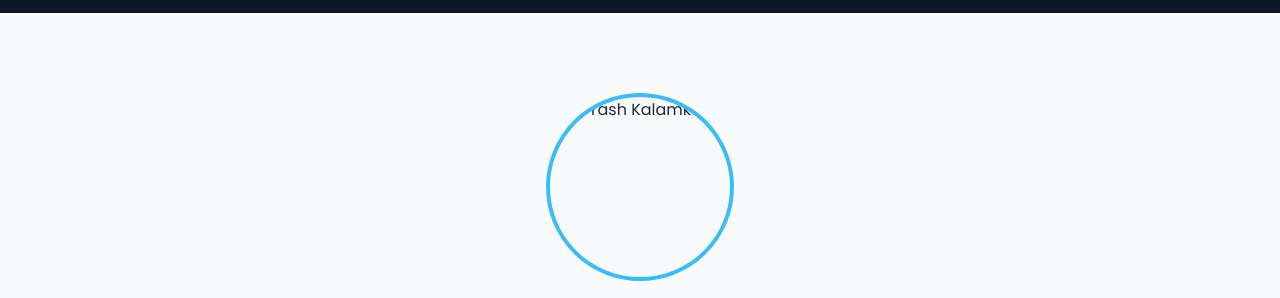
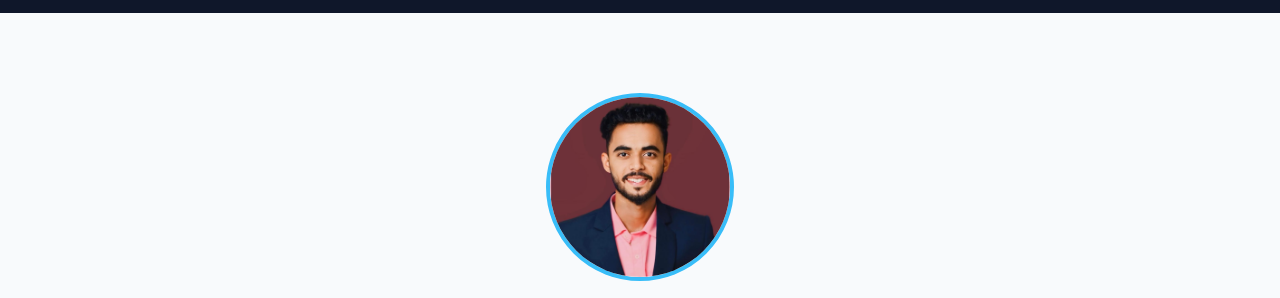
Before and after one commit to Yash-cpu-prog/portfolio-website, a plain HTML site: page index.html in a window 1280 px wide. Shown: the part 76-374 px from the top of the page. Drawn offline with nearby package versions, Linux system fonts and the light colour scheme.

Commit message:
updated portfolio website

```diff
--- a/index.html
+++ b/index.html
@@ -35,7 +35,7 @@
     <!-- Home -->
     <section id="home" class="page">
       <div class="home-content">
-        <img src="Profile.jpg" alt="Yash Kalamkar" class="profile-img" />
+        <img src="Profile.jpg.jpg" alt="Yash Kalamkar" class="profile-img" />
         <h1>Hi, I'm <span>Yash Kalamkar</span></h1>
         <p>Full Stack Developer | MERN Stack | OpenAI Integrations</p>
         <a href="#contact" class="btn">Hire Me</a>
```
